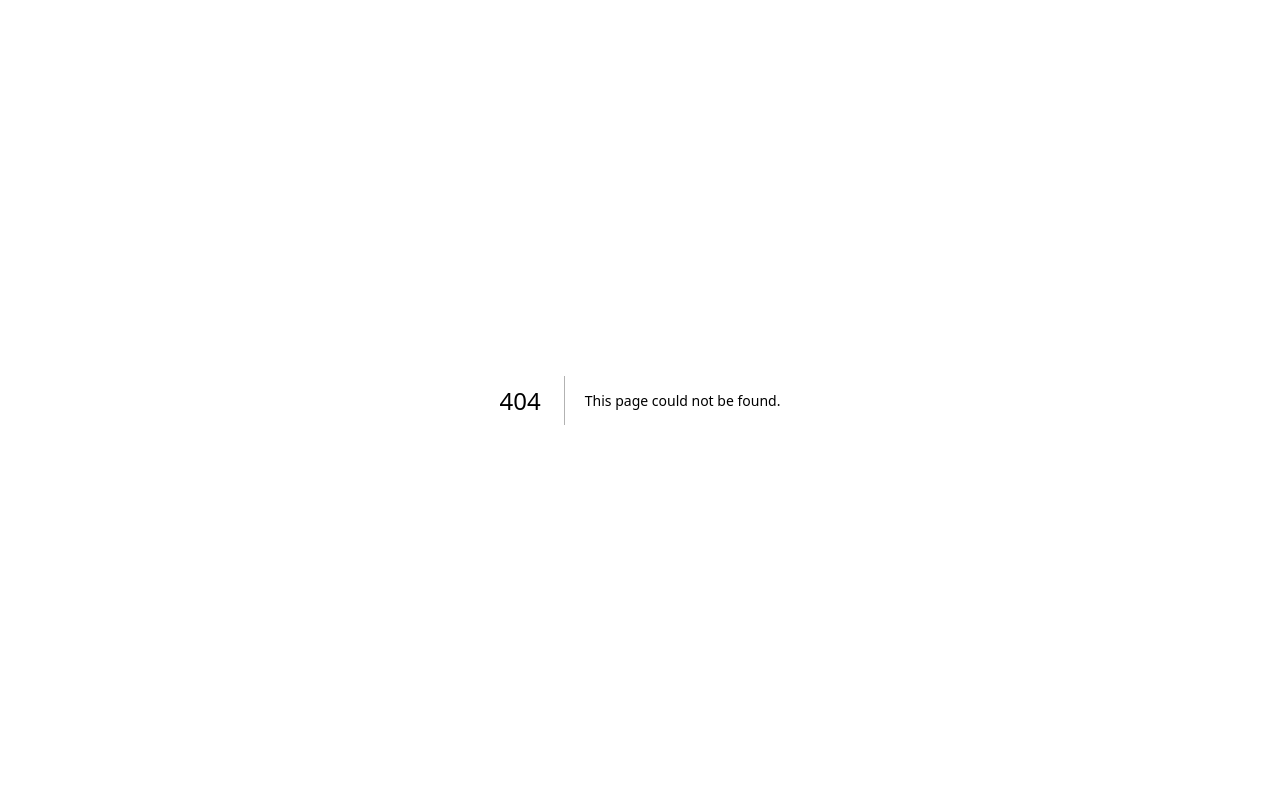
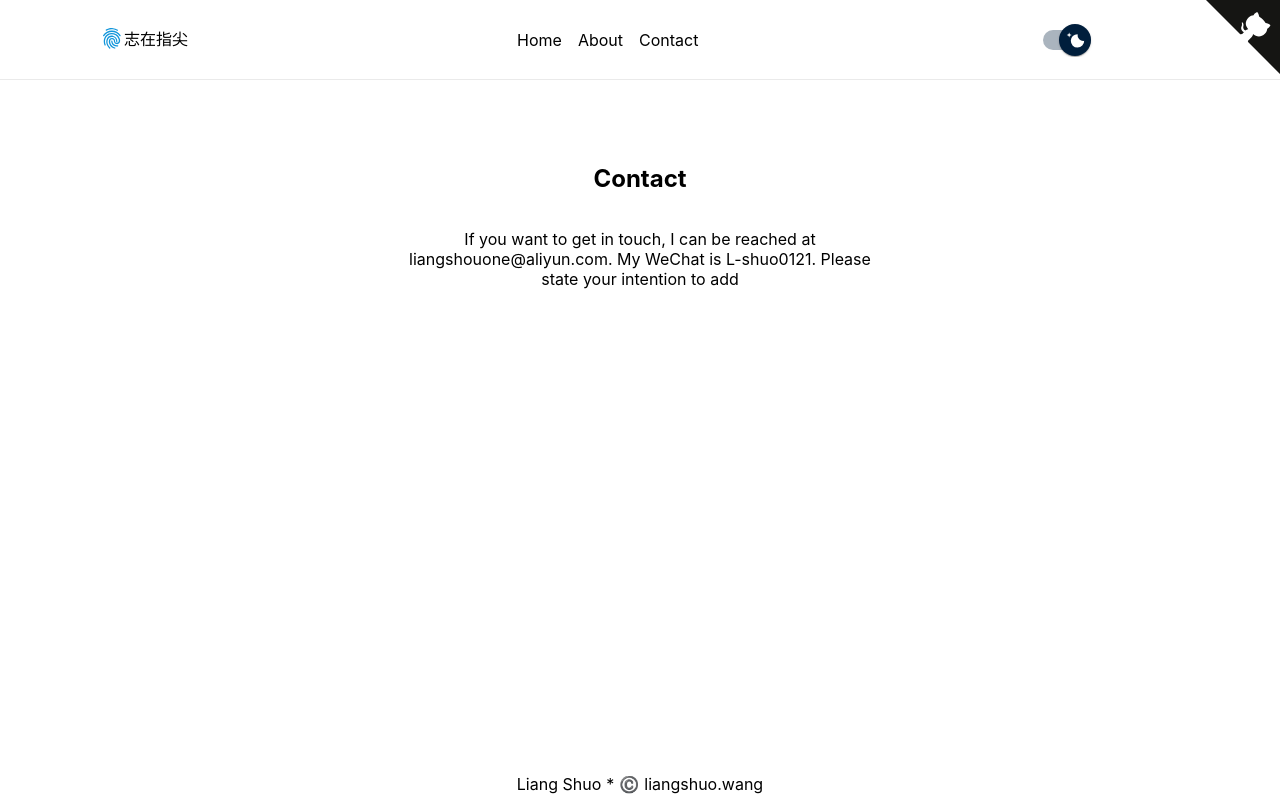
Before and after one commit to Shuo-Mr/Aim-at-fingertips, a Next.js app: page /contact in a window 1280 px wide. Before the commit this address had no page. Built offline with nearby package versions, Linux system fonts and the light colour scheme.

Commit message:
feat: add contact

```diff
--- /dev/null
+++ b/pages/contact/index.module.scss
@@ -0,0 +1,7 @@
+.contact {
+  display: flex;
+  justify-content: center;
+  .info {
+    max-width: 30rem;
+  }
+}
--- /dev/null
+++ b/pages/contact/index.tsx
@@ -0,0 +1,25 @@
+import Layout from "@/components/Layout";
+import { GetStaticProps } from "next";
+import style from "./index.module.scss";
+export default function Contact({}) {
+  return (
+    <Layout>
+      <section>
+        <h1>Contact</h1>
+      </section>
+      <section className={style.contact}>
+        <p className={style.info}>
+          If you want to get in touch, I can be reached at
+          liangshouone@aliyun.com. My WeChat is L-shuo0121. Please state your
+          intention to add
+        </p>
+      </section>
+    </Layout>
+  );
+}
+
+export const getStaticProps: GetStaticProps<{}> = async () => {
+  return {
+    props: {},
+  };
+};
```
